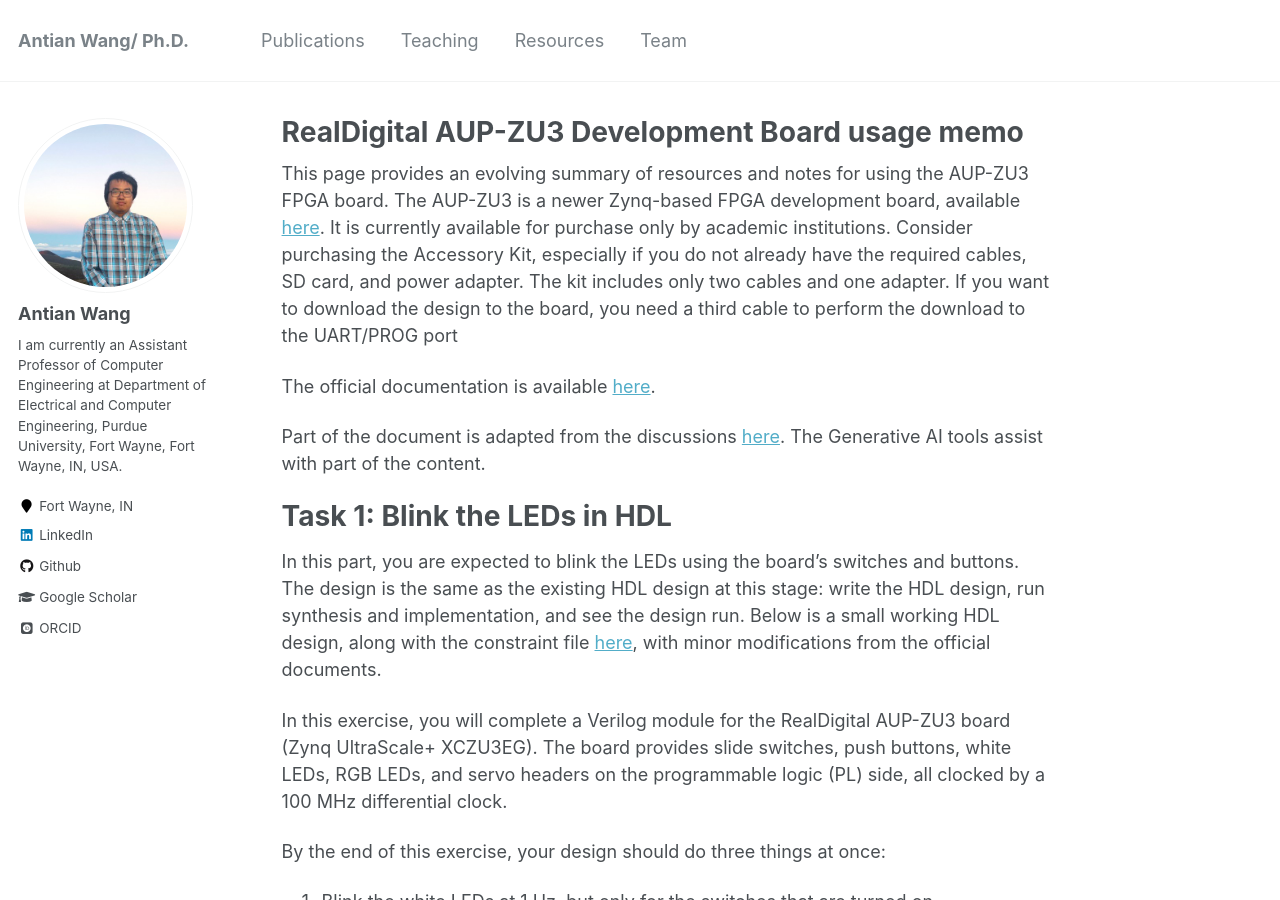
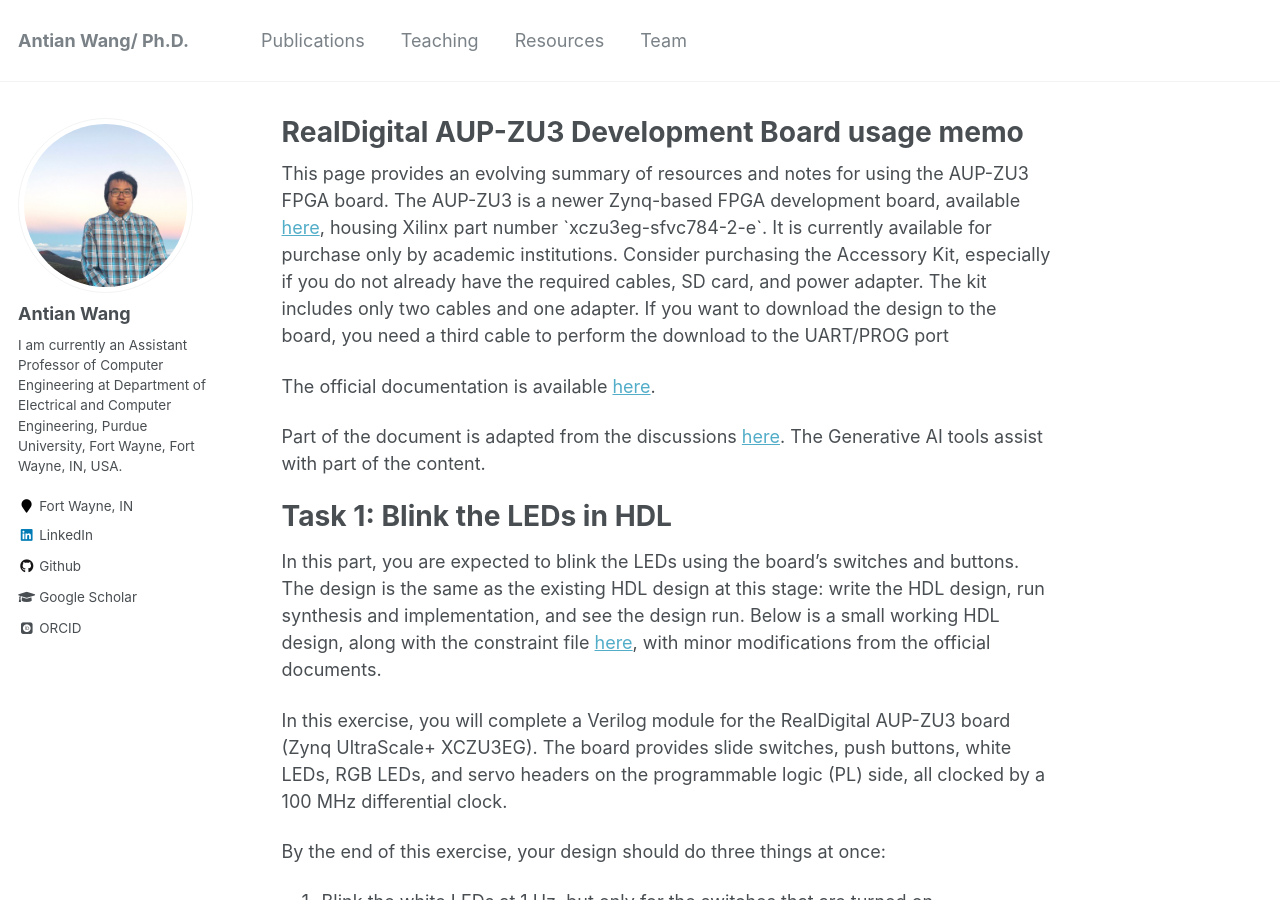
Before and after one commit to wangantian/wangantian.github.io, a Jekyll site: the page built from _resources/aup-zu3.md, in a window 1280 px wide and 900 px high. Built offline with Jekyll 4.4.1, drawn with Linux system fonts in a browser that asks for light colours; some web fonts are replaced.

Commit message:
Update aup-zu3.md

```diff
--- a/_resources/aup-zu3.md
+++ b/_resources/aup-zu3.md
@@ -6,7 +6,7 @@ redirect_from:
   - /aup-zu3.html
 ---
 
-<p>This page provides an evolving summary of resources and notes for using the AUP-ZU3 FPGA board. The AUP-ZU3 is a newer Zynq-based FPGA development board, available <a href="https://www.realdigital.org/hardware/aup-zu3">here</a>. It is currently available for purchase only by academic institutions. Consider purchasing the Accessory Kit, especially if you do not already have the required cables, SD card, and power adapter. The kit includes only two cables and one adapter. If you want to download the design to the board, you need a third cable to perform the download to the UART/PROG port</p>
+<p>This page provides an evolving summary of resources and notes for using the AUP-ZU3 FPGA board. The AUP-ZU3 is a newer Zynq-based FPGA development board, available <a href="https://www.realdigital.org/hardware/aup-zu3">here</a>, housing Xilinx part number `xczu3eg-sfvc784-2-e`. It is currently available for purchase only by academic institutions. Consider purchasing the Accessory Kit, especially if you do not already have the required cables, SD card, and power adapter. The kit includes only two cables and one adapter. If you want to download the design to the board, you need a third cable to perform the download to the UART/PROG port</p>
 
 <p>The official documentation is available <a href="https://xilinx.github.io/AUP-ZU3/">here</a>.</p>
 
```
